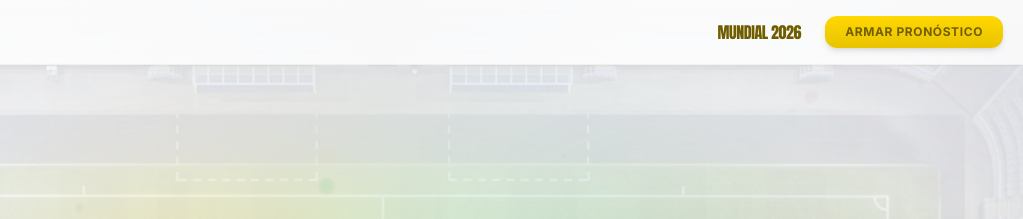
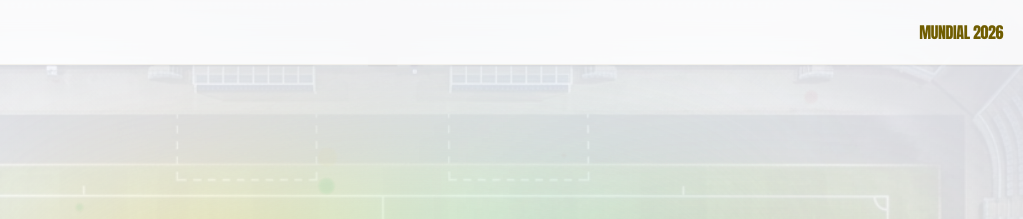
Before and after one commit to zagaljj/mundialUDI, a website built with Vite: page index.html in a window 1280 px wide. Shown: the top 219 px of the page, 257-1280 px from the left. Built offline with nearby package versions, Linux system fonts and the light colour scheme; files whose address does not match are found by name.

Commit message:
style: remove header navigation cta button to avoid duplicate actions

```diff
--- a/index.html
+++ b/index.html
@@ -184,11 +184,6 @@
       </div>
       <div class="flex items-center gap-sm sm:gap-md">
         <div class="font-headline-md text-headline-md text-primary tracking-tight text-right text-sm sm:text-base">MUNDIAL 2026</div>
-        <sc-if value="{{ isHero }}">
-          <button onClick="{{ goToForm }}" class="hidden sm:inline-flex cta-gradient text-on-primary-container font-label-bold text-xs px-5 py-2 rounded-full uppercase tracking-wider hover:scale-105 duration-200 transition-all shadow-md font-extrabold">
-            Armar Pronóstico
-          </button>
-        </sc-if>
       </div>
     </div>
   </header>
```
